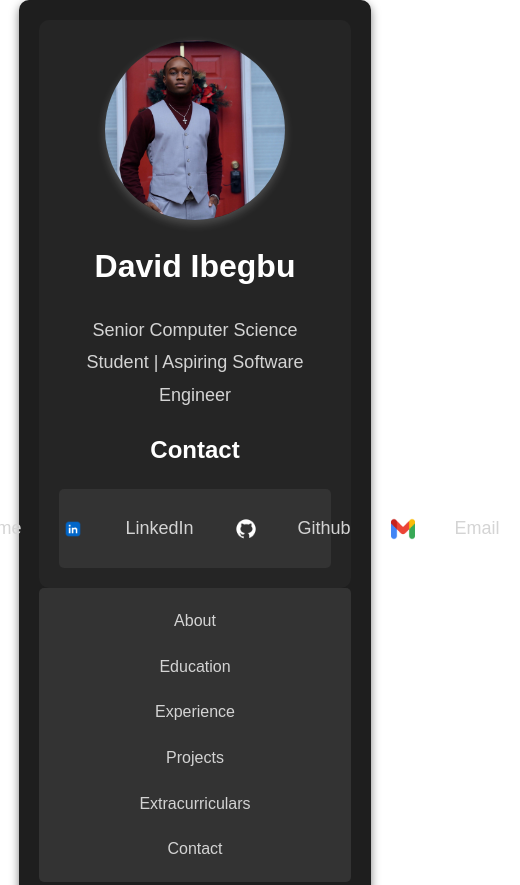
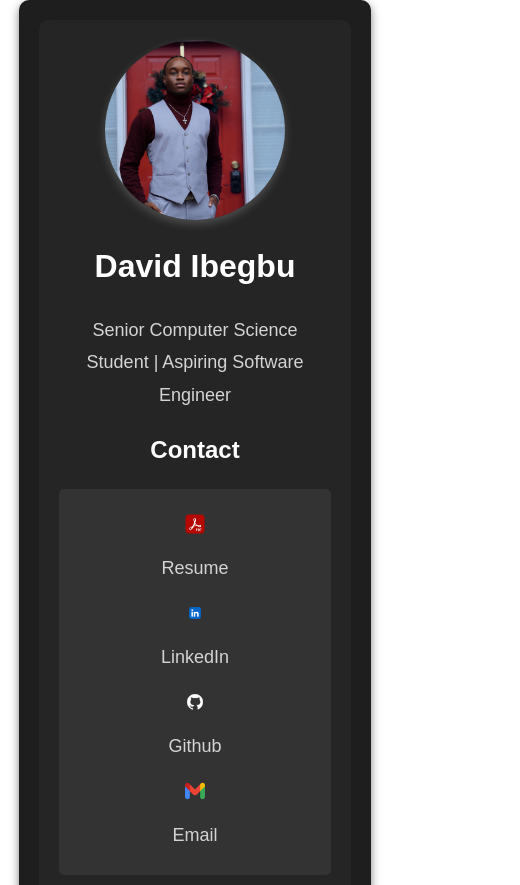
Before and after one commit to davibegbu/DavidIbegbu.com, a plain HTML site: page Index.html in a window 390 px wide. Shown: the top 885 px of the page, 520 px wide, since content can reach past the window. Drawn offline with nearby package versions, Linux system fonts and the light colour scheme.

Commit message:
Phone Scale Fix Attempt #1

```diff
--- a/PersonalWebsiteStyle.css
+++ b/PersonalWebsiteStyle.css
@@ -28,12 +28,13 @@ p {
     background-color: #333;
     padding: 15px;
     border-radius: 5px;
+    flex-wrap: wrap;
 }
 
 .navbar a, .contact-section a {
     color: #d4d4d4;
     text-decoration: none;
-    padding: 10px 20px;
+    padding: 10px 15px;
     font-size: 18px;
     transition: 0.3s;
     display: flex;
@@ -82,7 +83,7 @@ p {
 }
 
 .contact-item{
-    padding: 20px;
+    padding: 10px;
 }
 
 .headshot {
@@ -114,7 +115,7 @@ p {
 }
 
 .slideshow-container, .w3-content {
-    margin-bottom: 50px;
+    margin-bottom: 80px;
 }
 
 .w3-content {
@@ -172,4 +173,11 @@ p {
     .mySlides {
         width: 100%;
     }
+    .contact-section {
+        flex-direction: column;
+        align-items: center;
+    }
+    .contact-logo {
+        width: 20px;
+    }
 }
```
Also changed, not shown: Index.html (+1 -0 lines).
